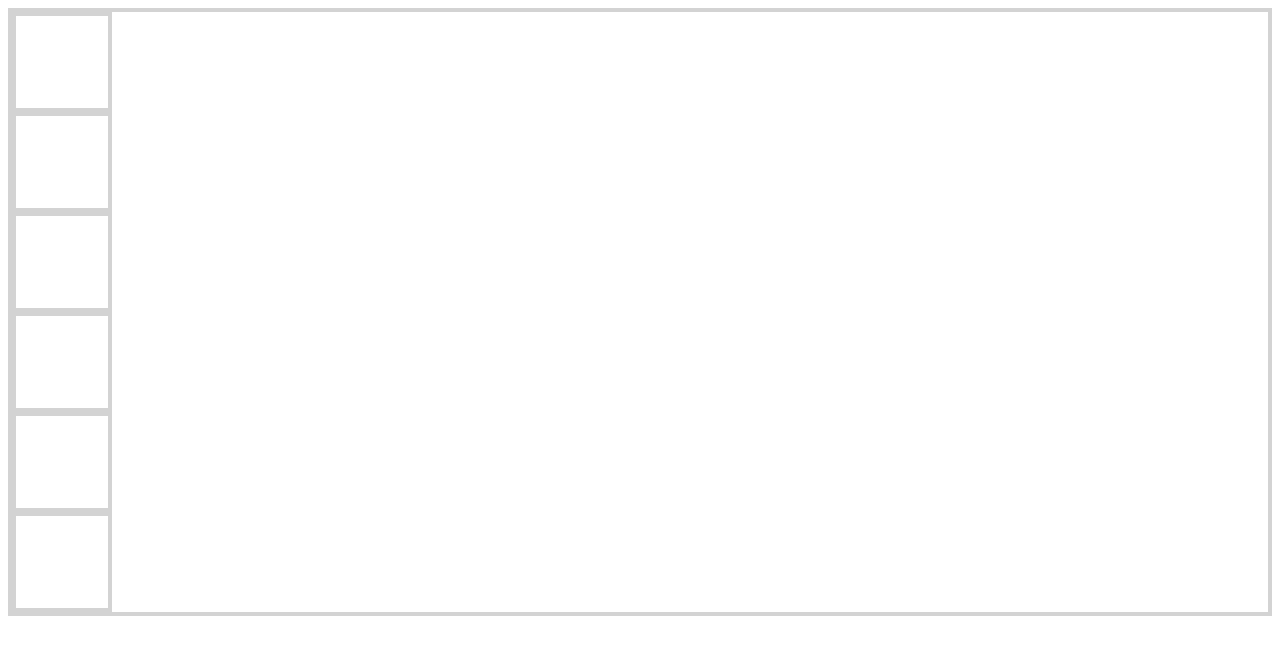
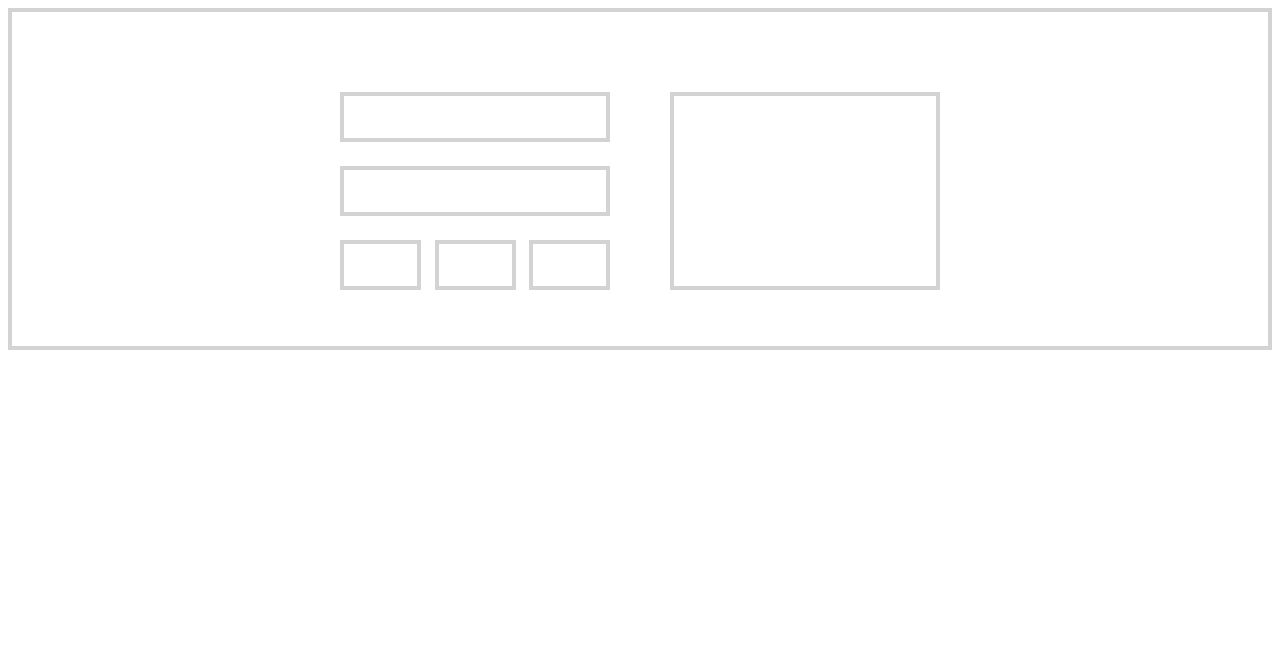
Before and after one commit to ryanmello/css-best-practices, a plain HTML site: page fourth-style/index.html in a window 1280 px wide. Drawn offline with Linux system fonts and the light colour scheme.

Commit message:
finished fourth layout

```diff
--- a/fourth-style/index.html
+++ b/fourth-style/index.html
@@ -1,20 +1,26 @@
 <!DOCTYPE html>
 <html lang="en">
-<head>
-    <meta charset="UTF-8">
-    <meta http-equiv="X-UA-Compatible" content="IE=edge">
-    <meta name="viewport" content="width=device-width, initial-scale=1.0">
+  <head>
+    <meta charset="UTF-8" />
+    <meta http-equiv="X-UA-Compatible" content="IE=edge" />
+    <meta name="viewport" content="width=device-width, initial-scale=1.0" />
     <title>Document</title>
-    <link rel="stylesheet" href="style.css">
-</head>
-<body>
+    <link rel="stylesheet" href="style.css" />
+  </head>
+  <body>
     <div class="container">
-        <div class="box"></div>
-        <div class="box"></div>
-        <div class="box"></div>
-        <div class="box"></div>
-        <div class="box"></div>
-        <div class="box"></div>
+      <div class="row">
+        <div class="box-wrapper">
+          <div class="box box-small"></div>
+          <div class="box box-small"></div>
+          <div class="tiny-wrapper">
+            <div class="box box-tiny"></div>
+            <div class="box box-tiny"></div>
+            <div class="box box-tiny"></div>
+          </div>
+        </div>
+        <div class="box box-large"></div>
+      </div>
     </div>
-</body>
+  </body>
 </html>
--- a/fourth-style/style.css
+++ b/fourth-style/style.css
@@ -4,11 +4,43 @@
 
 .container{
     border: 4px solid lightgray;
+    padding: 80px 24px 56px 24px;
+}
+
+.row{
+    width: 100%;
+    max-width: 600px;
+    margin: 0 auto -24px auto;
+    display: flex;
+    justify-content: space-between;
 }
 
 .box{
     border: 4px solid lightgray;
+    margin-bottom: 24px;
+}
+
+.box-small{
+    height: 50px;
+}
+
+.box-tiny{
     display: flex;
-    width: 100px;
-    height: 100px;
+    width: 30%;
+    height: 50px;
+
 }
+
+.box-wrapper{
+    width: 45%;
+}
+
+.box-large{
+    width: 45%;
+    align-items: stretch;
+}
+
+.tiny-wrapper{
+    display: flex;
+    justify-content: space-between;
+}
--- a/third-style/style.css
+++ b/third-style/style.css
@@ -25,5 +25,3 @@
 .box-small{
     height: 50px;
 }
-
-/* 22 minutes */
```
